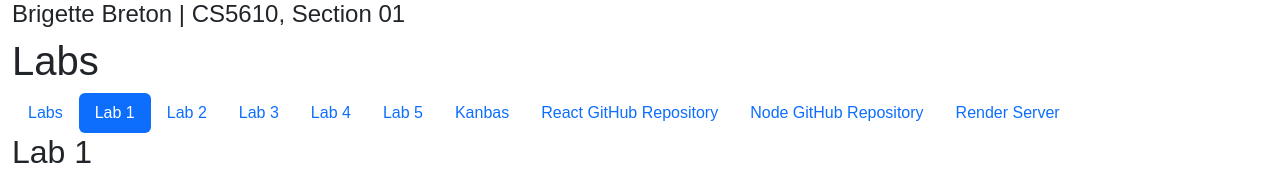
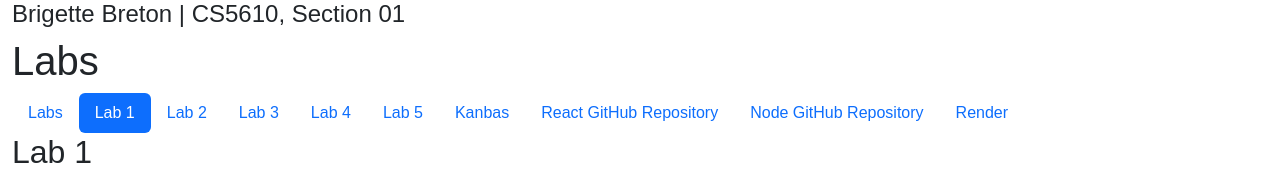
Before and after one commit to gigibreton/kanbas-react-web-app, a React (Create React App) app: page /#/Labs/Lab1 in a window 1280 px wide. Shown: the top 183 px of the page. Built offline with nearby package versions, Linux system fonts and the light colour scheme; no server answers.

Commit message:
TOC updated

```diff
--- a/src/Labs/TOC.tsx
+++ b/src/Labs/TOC.tsx
@@ -54,8 +54,8 @@ export default function TOC() {
                 </a>
             </li>
             <li className="nav-item">
-                <a id="wd-render-server" href="https://kanbas-node-server-app-c09l.onrender.com" className="nav-link">
-                    Render Server
+                <a id="wd-render" href="https://kanbas-node-server-app-c09l.onrender.com" className="nav-link">
+                    Render
                 </a>
             </li>
         </ul>
```
